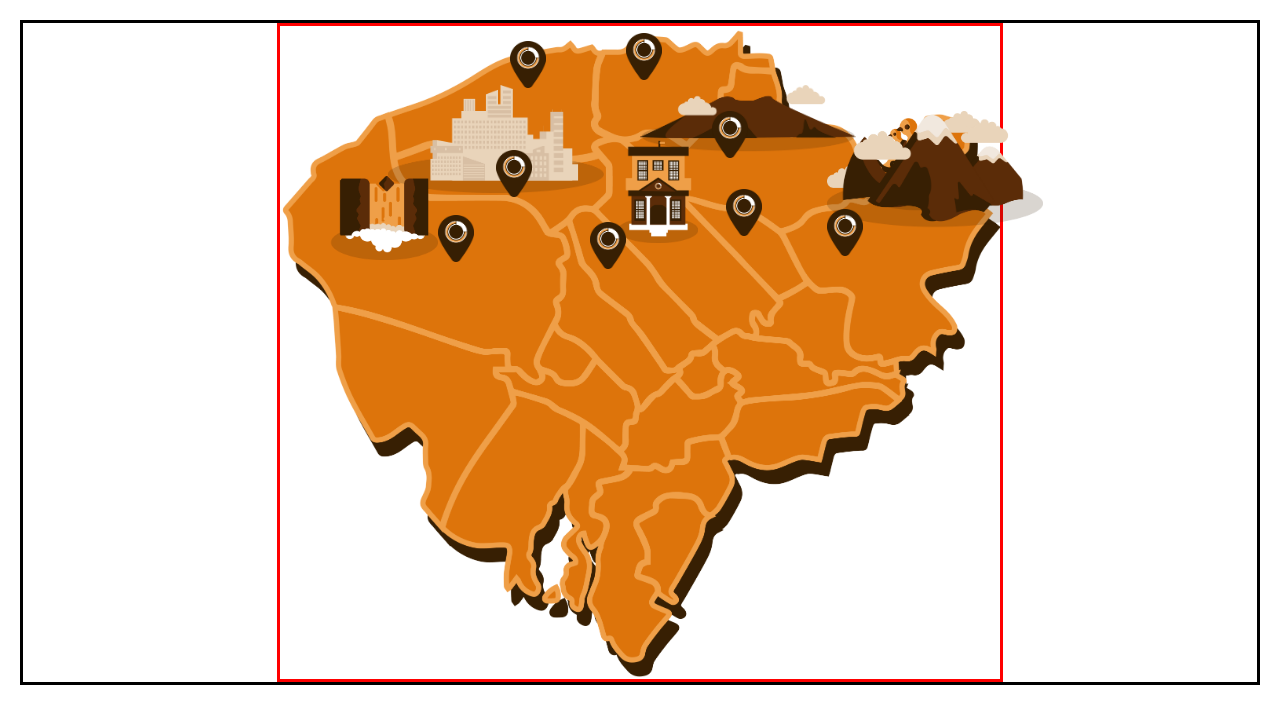
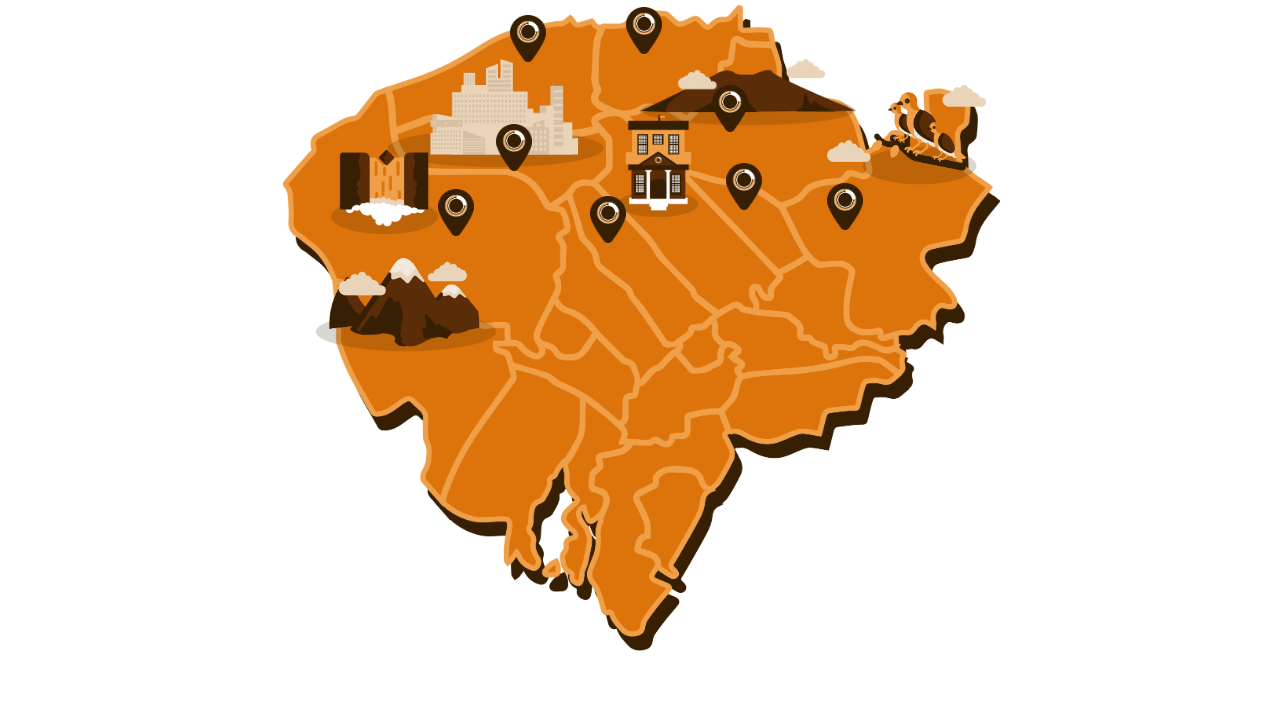
Before and after one commit to mokiong/Bank-of-Florida-Map, a website: page index.html in a window 1280 px wide. Drawn offline with Linux system fonts and the light colour scheme.

Commit message:
Clean up dirty code

```diff
--- a/index.html
+++ b/index.html
@@ -16,58 +16,74 @@
                class="map__image--background"
                alt="Island"
             />
-            <img src="/images/pin.png" class="map__pin--dau" alt="Dau" />
             <img
                src="/images/pin.png"
-               class="map__pin--magalang"
+               class="map__pin map__pin--dau"
+               alt="Dau"
+            />
+            <img
+               src="/images/pin.png"
+               class="map__pin map__pin--magalang"
                alt="Magalang"
             />
-            <img src="/images/pin.png" class="map__pin--arayat" alt="Arayat" />
+            <img
+               src="/images/pin.png"
+               class="map__pin map__pin--arayat"
+               alt="Arayat"
+            />
             <img
                src="/images/mt_arayat.png"
-               class="map__icon--arayat"
+               class="map__icon map__icon--arayat"
                alt="Mt. Arayat"
             />
-            <img src="/images/city.png" class="map__icon--city" alt="City" />
+            <img
+               src="/images/city.png"
+               class="map__icon map__icon--city"
+               alt="City"
+            />
             <img
                src="/images/pin.png"
-               class="map__pin--angelesCity"
+               class="map__pin map__pin--angeles-city"
                alt="Angeles City"
             />
             <img
                src="/images/porac_miyamit_falls.png"
-               class="map__icon--poracMiyamitFalls"
+               class="map__icon map__icon--porac-miyamit-falls"
                alt="Porac Miyamit Falls"
             />
-            <img src="/images/pin.png" class="map__pin--porac" alt="Porac" />
             <img
                src="/images/pin.png"
-               class="map__pin--sanFernando"
+               class="map__pin map__pin--porac"
+               alt="Porac"
+            />
+            <img
+               src="/images/pin.png"
+               class="map__pin map__pin--sanFernando"
                alt="San Fernando"
             />
             <img
                src="/images/building.png"
-               class="map__icon--building"
+               class="map__icon map__icon--building"
                alt="Building"
             />
             <img
                src="/images/pin.png"
-               class="map__pin--staAna"
+               class="map__pin map__pin--staAna"
                alt="Sta. Ana"
             />
             <img
                src="/images/pin.png"
-               class="map__pin--canbada"
+               class="map__pin map__pin--canbada"
                alt="Canbada"
             />
             <img
                src="/images/migratory_birds.png"
-               class="map__icon--migratoryBirds"
+               class="map__icon map__icon--migratoryBirds"
                alt="Migratory Birds"
             />
             <img
                src="/images/nabuclod_mountains.png"
-               class="map__icon--nabuclodMountains"
+               class="map__icon map__icon--nabuclodMountains"
                alt="Nabuclod Mountains"
             />
          </div>
--- /dev/null
+++ b/sass/abstracts/_mixins.scss
@@ -0,0 +1,5 @@
+@mixin iconSize {
+   width: 30%;
+   min-width: 10rem;
+   position: absolute;
+}
--- /dev/null
+++ b/sass/abstracts/_variables.scss
@@ -0,0 +1,3 @@
+$color-main-white: #e8d4bb;
+$color-main-brown: #371f03;
+$color-main-orange: #ff8307;
--- /dev/null
+++ b/sass/base/_base.scss
@@ -0,0 +1,18 @@
+*,
+*::before,
+*::after {
+   margin: 0;
+   padding: 0;
+   box-sizing: inherit;
+}
+
+html {
+   box-sizing: border-box;
+   font-size: 62.5%;
+}
+
+.container {
+   display: flex;
+   align-items: center;
+   justify-content: center;
+}
--- /dev/null
+++ b/sass/components/_map.scss
@@ -0,0 +1,97 @@
+.map {
+   position: relative;
+
+   &__image--background {
+      width: 100%;
+      max-width: 720px;
+   }
+
+   ///////////////////// ICONS
+   &__icon {
+      position: absolute;
+
+      &--arayat {
+         width: 30%;
+         left: 50%;
+         top: 9%;
+      }
+
+      &--city {
+         width: 30%;
+         left: 15%;
+         top: 9%;
+      }
+
+      &--porac-miyamit-falls {
+         width: 15%;
+         left: 7%;
+         top: 23%;
+      }
+
+      &--building {
+         width: 11%;
+         left: 47%;
+         top: 17.5%;
+      }
+
+      &--migratoryBirds {
+         width: 22%;
+         left: 76%;
+         top: 13%;
+      }
+
+      &--nabuclodMountains {
+         width: 25%;
+         left: 5%;
+         top: 39%;
+      }
+   }
+
+   ///////////////////// PINS
+   &__pin {
+      width: 5%;
+      position: absolute;
+
+      &--dau {
+         left: 32%;
+         top: 2.3%;
+      }
+
+      &--magalang {
+         left: 48%;
+         top: 1.1%;
+      }
+
+      &--arayat {
+         left: 60%;
+         top: 13%;
+         z-index: 2;
+      }
+
+      &--angeles-city {
+         left: 30%;
+         top: 19%;
+         z-index: 2;
+      }
+
+      &--porac {
+         left: 22%;
+         top: 29%;
+      }
+
+      &--sanFernando {
+         left: 43%;
+         top: 30%;
+      }
+
+      &--staAna {
+         left: 62%;
+         top: 25%;
+      }
+
+      &--canbada {
+         left: 76%;
+         top: 28%;
+      }
+   }
+}
--- /dev/null
+++ b/sass/main.scss
@@ -0,0 +1,4 @@
+@import './abstracts/mixins';
+
+@import './components/map';
+@import './base/base';
```
Also changed, not shown: README.md (added), css/style.css, 1 other file.
